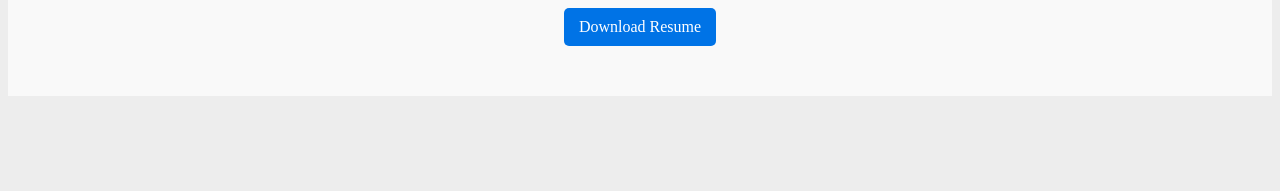
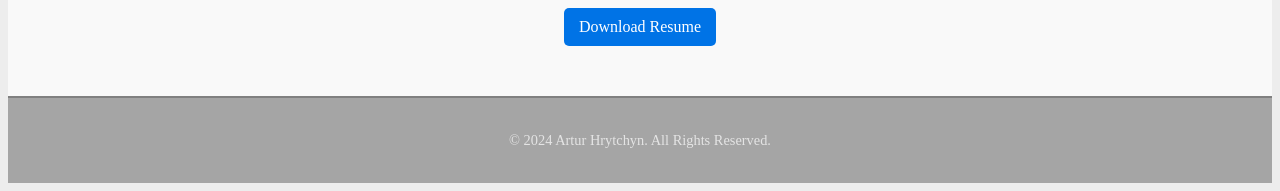
Before and after one commit to gritchin-artur/My-portfolio, a website: page index.html in a window 1280 px wide. Shown: the part 2819-3010 px from the top of the page. Before the commit the page ends 2923 px from the top, so only its background shows below. Drawn offline with nearby package versions, Linux system fonts and the light colour scheme; a web font is replaced by a local one.

Commit message:
develop footer

```diff
--- a/index.html
+++ b/index.html
@@ -277,6 +277,14 @@
           >
         </div>
       </section>
+
+      <!-- footer-section -->
+
+      <footer>
+        <p class="footer-copy">
+          &copy; 2024 Artur Hrytchyn. All Rights Reserved.
+        </p>
+      </footer>
     </main>
   </body>
 </html>
--- a/styles/something.css
+++ b/styles/something.css
@@ -53,6 +53,11 @@ header {
   color: #fff;
   font-family: "Playfair Display", serif;
   font-size: larger;
+  transition: color 0.3s ease;
+}
+
+.nav-item:hover {
+  color: #9e9e9e;
 }
 
 /* about-me section */
@@ -319,6 +324,21 @@ header {
   background-color: #005bb5;
 }
 
+/* footer-section */
+
+footer {
+  background-color: #808080a6;
+  color: white;
+  text-align: center;
+  padding: 20px;
+  border-top: 2px solid grey;
+}
+
+.footer-copy {
+  font-size: 0.9rem;
+  opacity: 0.7;
+}
+
 /* keyframes for animation */
 
 @keyframes fade-in {
```
